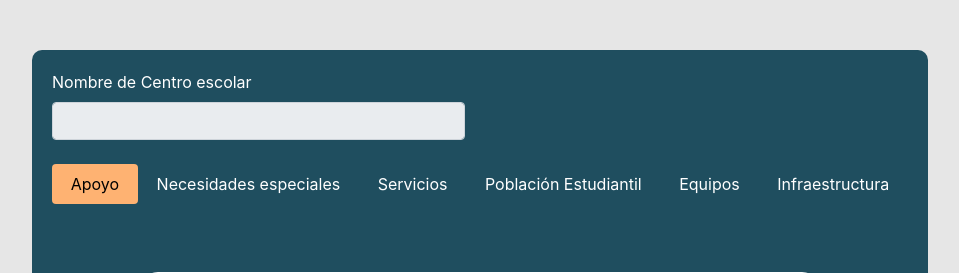
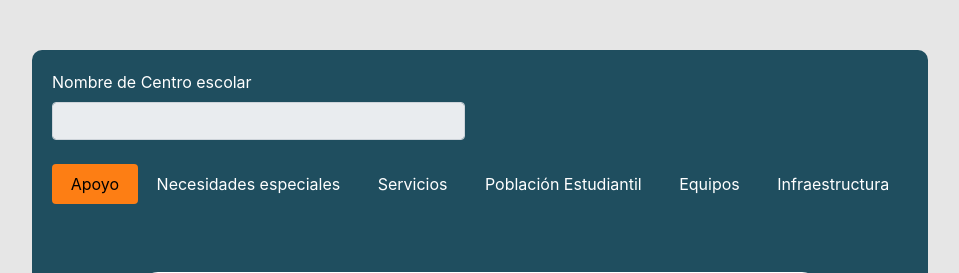
Before and after one commit to Alex7498-SV/Proyecto-ACA, a Spring app: template src/main/resources/templates/apoyo.html in a window 1280 px wide. Shown: the part 101-374 px from the top of the page, without its empty margins (160-1119 px from the left). Run offline with Thymeleaf, Linux system fonts and the light colour scheme; the template is opened without the code that fills it, so the values that code supplies are empty; some of the project's set-up classes (security, data sources, template engines, error pages and the like) are left out, and stand-ins take their place.

Commit message:
Cambio de color del tab

```diff
--- a/src/main/resources/static/css/style.css
+++ b/src/main/resources/static/css/style.css
@@ -210,7 +210,7 @@ input[type=number] {
 }
 
 .nav-pills .nav-link.active, .nav-pills .show>.nav-link{
-	background: #feb272;
+	background: #fd7e14;
 	color: black;
 	font: bold;
 }
```
